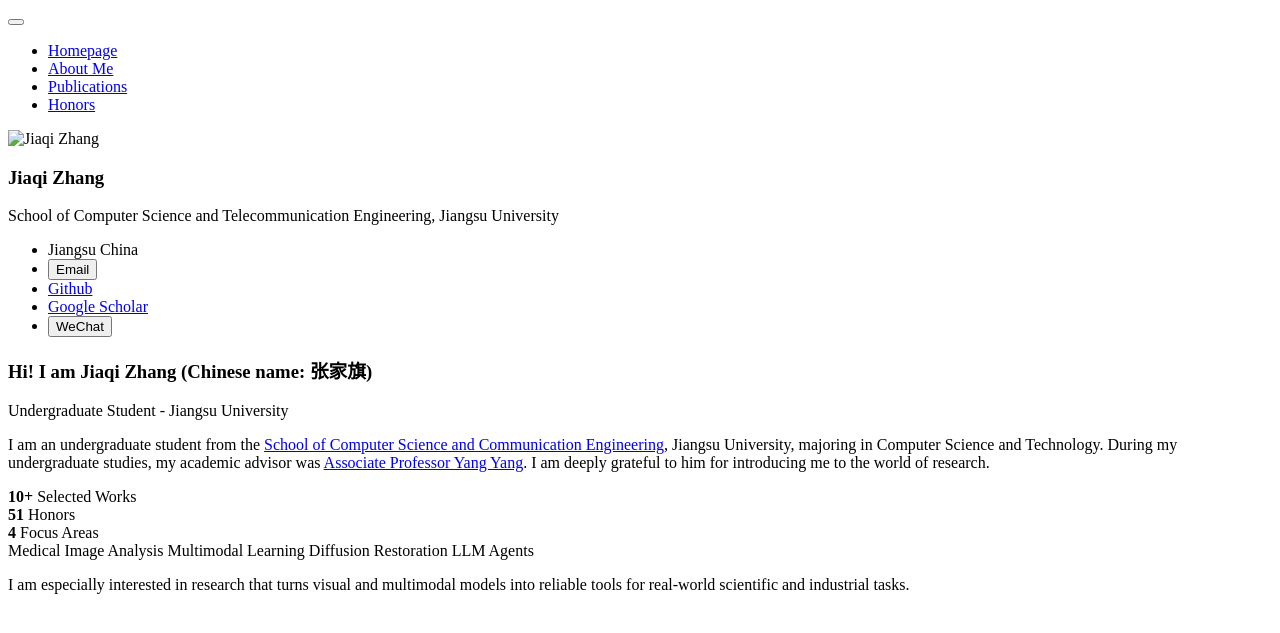
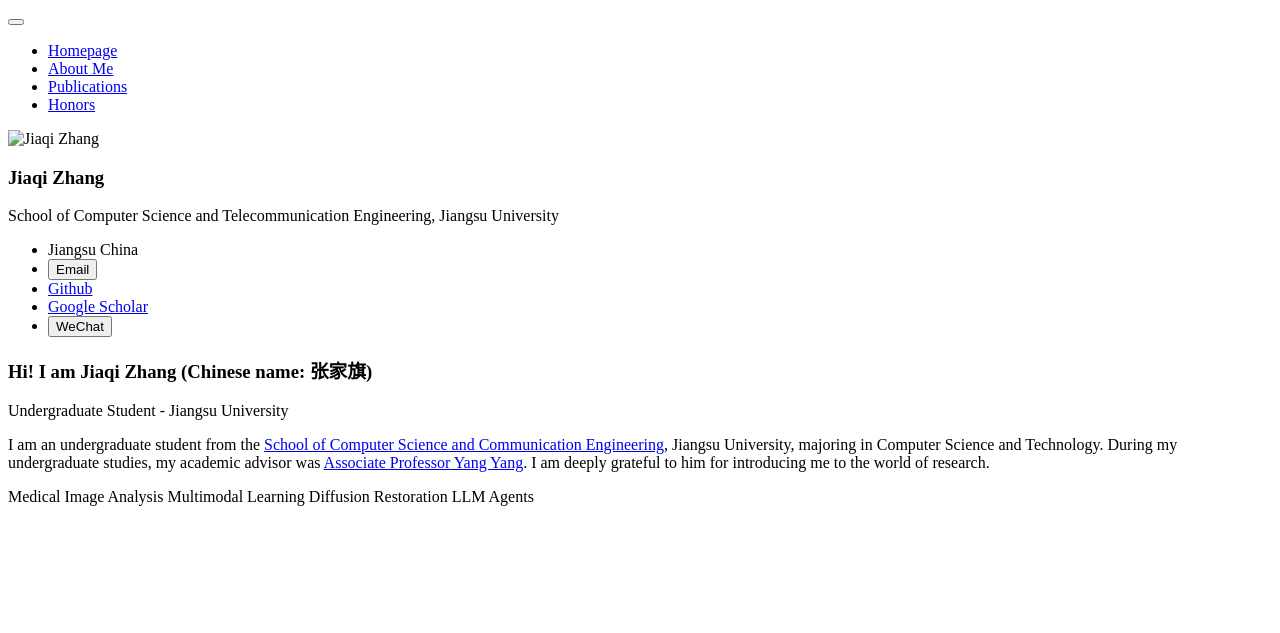
Before and after one commit to JiaqiZhang-Sengoku/JiaqiZhang-Sengoku.github.io, a Jekyll site: the page built from _pages/includes/intro.md, in a window 1280 px wide. Shown: the top 633 px of the page. Built offline with Jekyll 4.4.1, drawn with Linux system fonts in a browser that asks for light colours; our own code applies the rules of GitHub Pages for plain Markdown files.

Commit message:
20260618

```diff
--- a/_pages/includes/intro.md
+++ b/_pages/includes/intro.md
@@ -2,27 +2,12 @@
   <h1 class="hero-title">Hi! I am Jiaqi Zhang <span class="hero-title__cn">(Chinese name: 张家旗)</span></h1>
   <p class="hero-subtitle">Undergraduate Student - Jiangsu University</p>
   <p class="hero-description">I am an undergraduate student from the <a href="https://cs.ujs.edu.cn/">School of Computer Science and Communication Engineering</a>, Jiangsu University, majoring in Computer Science and Technology. During my undergraduate studies, my academic advisor was <a href="https://ujsyyoung.github.io/homepage/">Associate Professor Yang Yang</a>. I am deeply grateful to him for introducing me to the world of research.</p>
-  <div class="hero-overview" aria-label="Homepage overview">
-    <div class="hero-overview__item">
-      <strong>10+</strong>
-      <span>Selected Works</span>
-    </div>
-    <div class="hero-overview__item">
-      <strong>51</strong>
-      <span>Honors</span>
-    </div>
-    <div class="hero-overview__item">
-      <strong>4</strong>
-      <span>Focus Areas</span>
-    </div>
-  </div>
   <div class="hero-meta" aria-label="Research interests">
     <span>Medical Image Analysis</span>
     <span>Multimodal Learning</span>
     <span>Diffusion Restoration</span>
     <span>LLM Agents</span>
   </div>
-  <p class="hero-footnote">I am especially interested in research that turns visual and multimodal models into reliable tools for real-world scientific and industrial tasks.</p>
 </div>
 
 <!-- Temporarily hidden: News section.
```
Also changed, not shown: assets/css/main.scss (+1 -104 lines).
